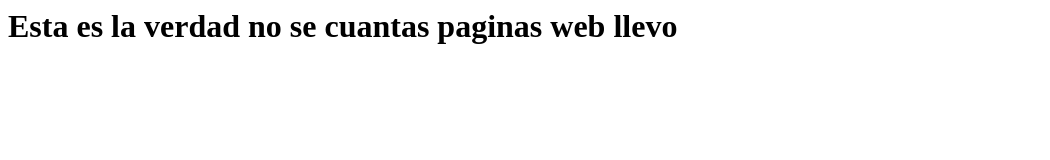
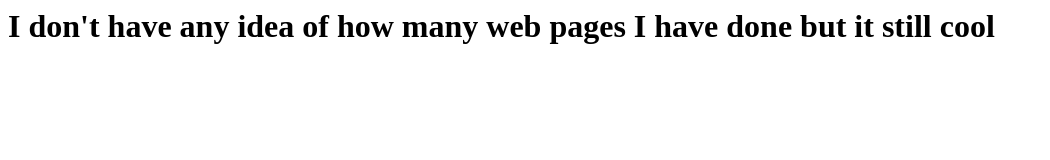
Before and after one commit to ericktec/academy, a plain HTML site: page index.html in a window 1280 px wide. Shown: the whole page, without its empty margins (0-1050 px from the left). Drawn offline with Linux system fonts and the light colour scheme.

Commit message:
Change the title of my html.html file

```diff
--- a/index.html
+++ b/index.html
@@ -6,6 +6,6 @@
     <title>Document</title>
 </head>
 <body>
-    <h1>Esta es la verdad no se cuantas paginas web llevo</h1>
+    <h1>I don't have any idea of how many web pages I have done but it still cool</h1>
 </body>
 </html>
```
